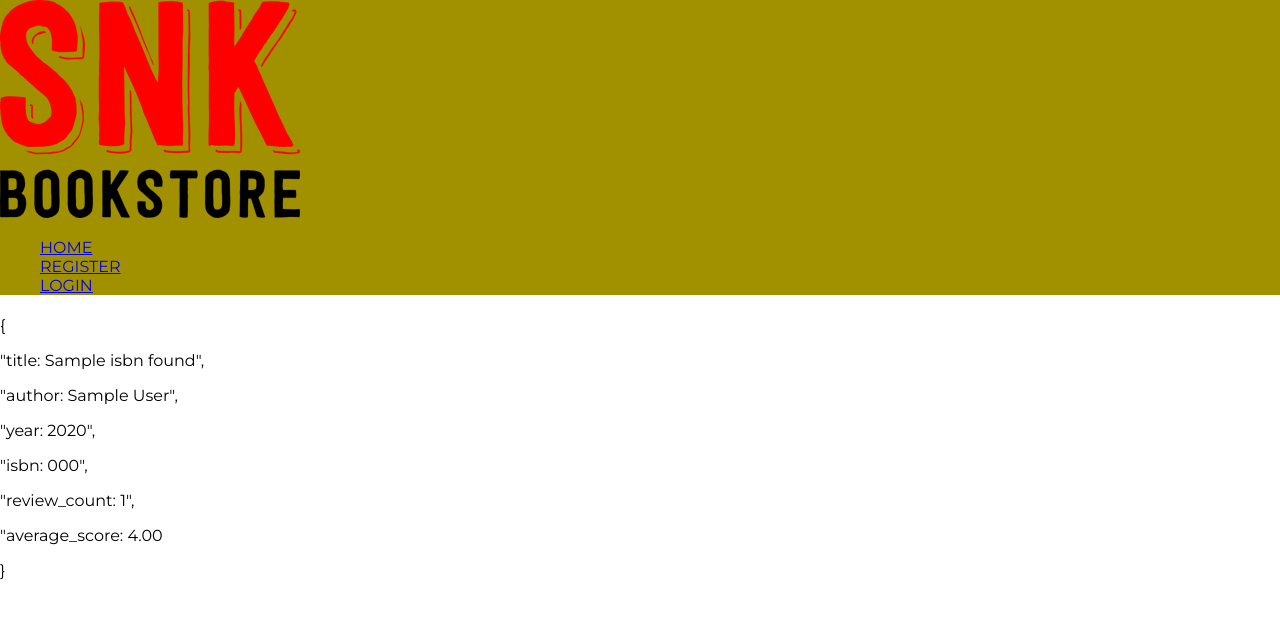
After one commit to feecarvalho/project1, a Flask app: template templates/api.html in a window 1280 px wide. The commit adds this page. Shown: the top 619 px of the page. Run offline with Flask 2, Linux system fonts and the light colour scheme; the template is opened without the code that fills it: most values are stand-ins (such as "Sample title", 1, 10 or a date in 2020); some libraries are stand-ins or nearby versions.

Commit message:
Alpha commit

```diff
--- a/application.py
+++ b/application.py
@@ -13,13 +13,6 @@ app = Flask(__name__)
 engine = create_engine('postgres://teykjyfsvqcamv:f982273d2058ffd4fccc4eba198ca702ac67ee7f42ff26f11c8653ba41f5cbcd@ec2-54-197-239-115.compute-1.amazonaws.com:5432/d1rcjij2006gm5')
 db = scoped_session(sessionmaker(bind=engine))
 
-# API Goodreads
-res = requests.get("https://www.goodreads.com/book/review_counts.json", params={"key": "wstERZo4jV9Or7FSG2sIQ", "isbns": "9781632168146"})
-
-'''# Check for environment variable
-if not os.getenv("DATABASE_URL"):
-    raise RuntimeError("DATABASE_URL is not set")
-'''
 # Configure session to use filesystem
 app.config["SESSION_PERMANENT"] = False
 app.config["SESSION_TYPE"] = "filesystem"
@@ -28,6 +21,8 @@ Session(app)
 @app.route("/")
 def index():
     if session.get('logged_in'):
+        show_name = db.execute("SELECT first_name FROM accounts WHERE id = :id", {"id": session['username']}).fetchone()
+        session['displayname'] = str(show_name[0])
         return render_template("index.html", status="loggedin")
     else:
         return render_template("index.html")
@@ -76,8 +71,9 @@ def login():
             message = "Login successfull"
             session['logged_in'] = True
             show_name = db.execute("SELECT id, first_name FROM accounts WHERE username = :username", {"username": username}).fetchone()
+            session['displayname'] = str(show_name[1])
             session['username'] = str(show_name[0])
-            return render_template("index.html", message=message, status="loggedin", show_name=show_name[1])
+            return render_template("index.html", message=message, status="loggedin")
         else:
             return render_template("login.html", message="Username or password incorrect!", status="loggedout")
     return render_template("login.html", status="loggedout")
@@ -102,7 +98,7 @@ def search():
 
         if info_type != 'year':
             sql = f"""SELECT * FROM books WHERE LOWER({info_type}) LIKE '%{book_info}%' ORDER BY title ASC"""
-        elif info_type == 'year' and type(book_info) == int:
+        elif info_type == 'year':
             sql = f"""SELECT * FROM books WHERE {info_type} = {book_info} ORDER BY title ASC"""
 
         if db.execute(sql).rowcount == 0:
@@ -116,8 +112,12 @@ def search():
 @app.route('/book/<string:isbn_id>')
 def isbn(isbn_id):
     sel_book = db.execute("SELECT * FROM books WHERE isbn = :isbn", {'isbn': isbn_id}).fetchone()
-    review_list = db.execute("SELECT rating, review, user_id FROM reviews WHERE book_isbn = :book_isbn", {"book_isbn": isbn_id}).fetchall()
-    return render_template('book.html', sel_book=sel_book, review_list=review_list)
+    user_id = session['username']
+    review_list = db.execute("SELECT rating, review, first_name, last_name FROM reviews INNER JOIN accounts ON accounts.id = user_id AND book_isbn = :isbn_id", {"isbn_id": isbn_id}).fetchall()
+    res = requests.get("https://www.goodreads.com/book/review_counts.json", params={"key": "wstERZo4jV9Or7FSG2sIQ", "isbns": sel_book['isbn']})
+    if res is not None:
+        print(res.json())
+    return render_template('book.html', sel_book=sel_book, review_list=review_list, res=res)
 
 @app.route('/review/<string:isbn_id>', methods=["POST"])
 def review(isbn_id):
@@ -132,3 +132,16 @@ def review(isbn_id):
         message = 'Review submited successfully!'
         return render_template('review.html', message=message, isbn_id=isbn_id)
     return render_template('book.html')
+
+@app.route('/api/<isbn>')
+def api(isbn):
+    if db.execute("SELECT * FROM books WHERE isbn = :isbn", {"isbn": isbn}).rowcount == 0:
+        return render_template('error.html', message="404 ERROR!")
+    isbn_found = db.execute("SELECT * FROM books WHERE isbn = :isbn", {"isbn": isbn}).fetchone()
+    review_count = db.execute("SELECT rating FROM reviews WHERE book_isbn = :isbn", {"isbn": isbn_found.isbn}).rowcount
+    average_rating = db.execute("SELECT AVG(rating) FROM reviews WHERE book_isbn = :isbn", {"isbn": isbn_found.isbn}).fetchone()
+    if average_rating == float:
+        average_rating = float(average_rating[0])
+    else:
+        average_rating = 0
+    return render_template('api.html', isbn_found=isbn_found, review_count=review_count, average_rating=average_rating)
--- a/static/style.css
+++ b/static/style.css
@@ -15,7 +15,9 @@ nav {
 
 .nav-menu {
     text-transform: uppercase;
+    list-style: none;
 }
+
 
 @import url(https://fonts.googleapis.com/css?family=Roboto:500,100,300,700,400);
 div.stars{
--- /dev/null
+++ b/templates/api.html
@@ -0,0 +1,17 @@
+{% extends 'layout.html' %}
+
+{% block heading %}
+
+{% endblock %}
+{% block body %}
+{
+    <p>"title: {{ isbn_found.title}}",</p>
+    <p>"author: {{ isbn_found.author}}",</p>
+    <p>"year: {{ isbn_found.year}}",</p>
+    <p>"isbn: {{ isbn_found.isbn}}",</p>
+    <p>"review_count: {{ review_count }}",</p>
+
+    <p>"average_score: {{ '%0.2f' % average_rating }}</p>
+
+}
+{% endblock %}
--- a/templates/index.html
+++ b/templates/index.html
@@ -1,8 +1,8 @@
 {% extends "layout.html" %}
 
 {% block heading %}
-    {% if show_name %}
-        Hello {{ show_name }}, welcome to sNk Bookstore!
+    {% if session['username'] %}
+        Hello {{ session['displayname'] }}, welcome to sNk Bookstore!
     {% else %}
         Hello, welcome to sNk Bookstore!
     {% endif %}
```
Also changed, not shown: templates/book.html (+20 -9 lines), templates/error.html (added, +8 -0 lines), 1 other file.
